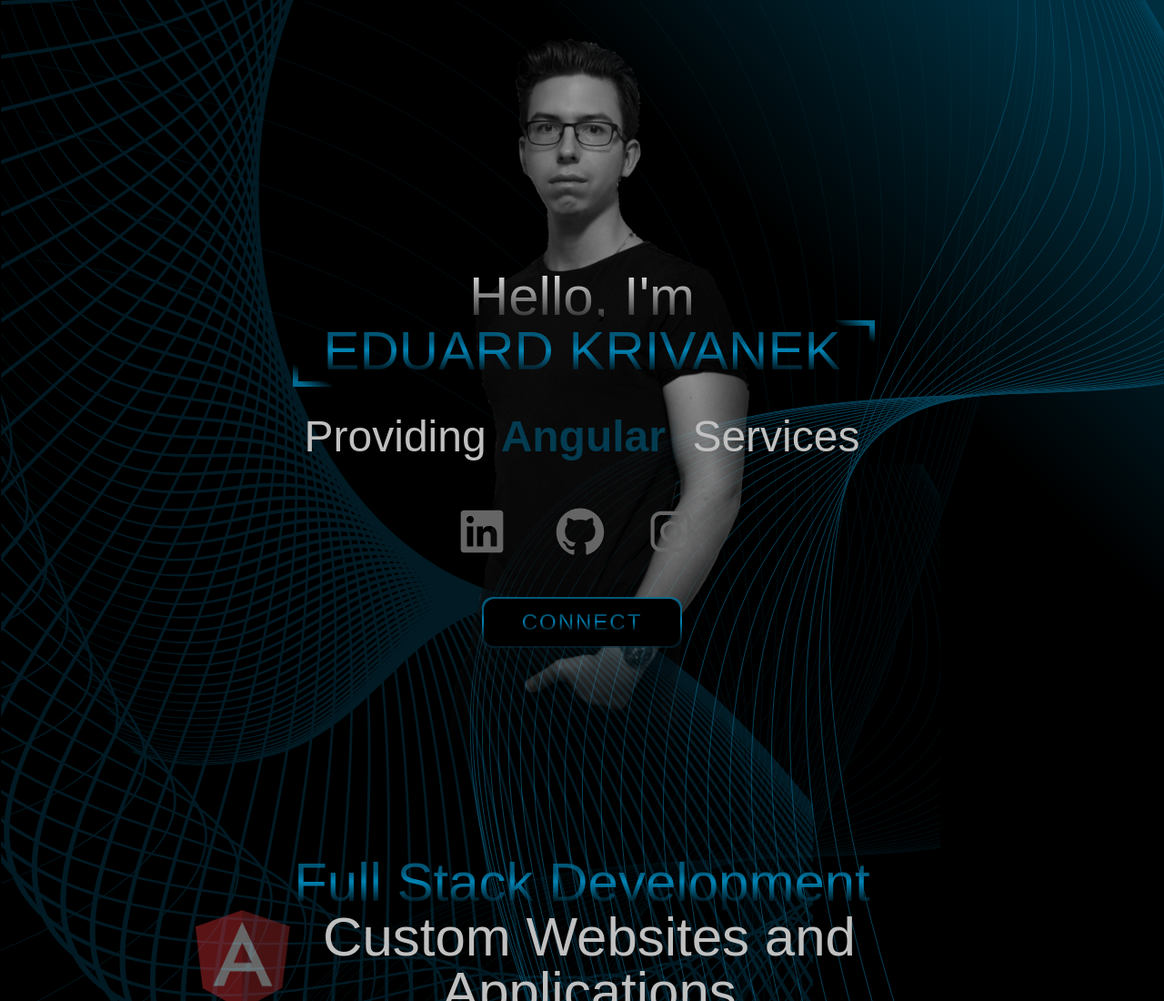
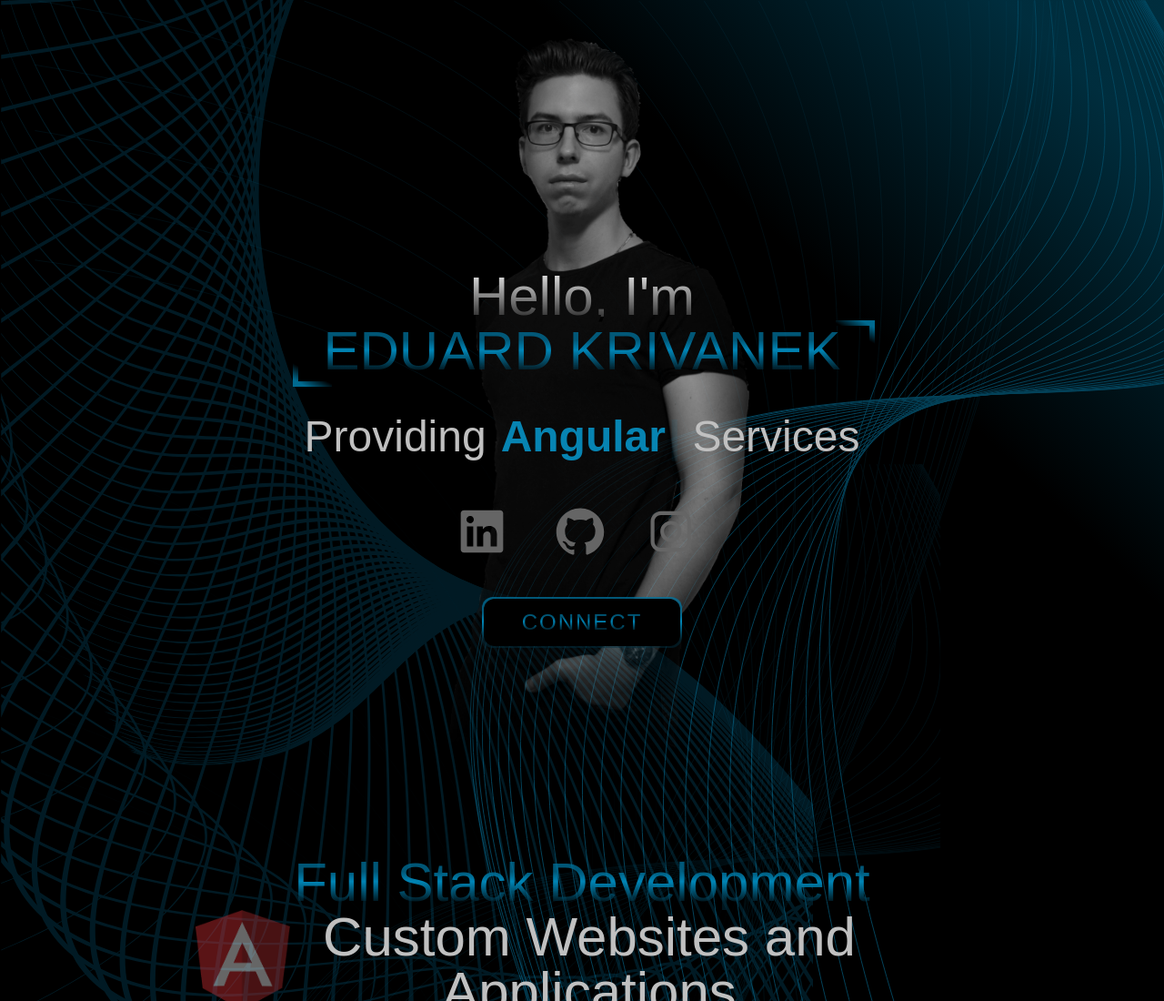
Before and after one commit to krivanek06/personal_website, an Astro site: page / in a window 1280 px wide. Shown: the top 1100 px of the page at 91% size. Built offline with nearby package versions, Linux system fonts and the light colour scheme; Astro itself is replaced by a stand-in of ours; no server answers; a web font is replaced by a local one.

Commit message:
chore: changed color

```diff
--- a/src/components/modules/hero-page.tsx
+++ b/src/components/modules/hero-page.tsx
@@ -44,7 +44,7 @@ const HeroContent = () => {
         <span className="hidden md:inline">Providing</span>
         <span className="inline md:hidden">Doing</span>
 
-        <span style={{ color: '#033b50', fontWeight: 'bold' }}>
+        <span style={{ color: '#0784b2', fontWeight: 'bold' }}>
           <Typewriter
             words={PROVIDING_SERVICES}
             loop={0}
```
